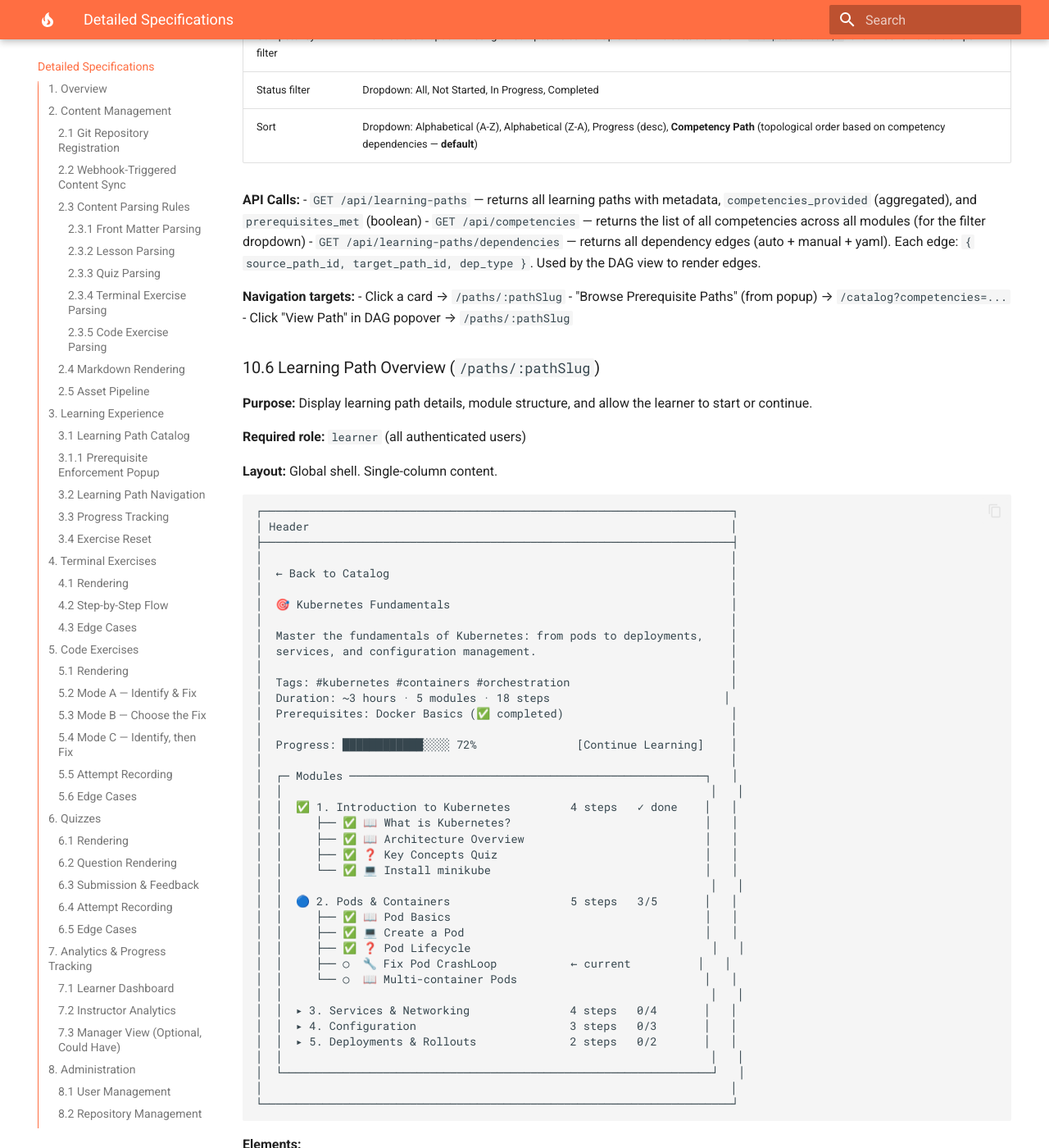
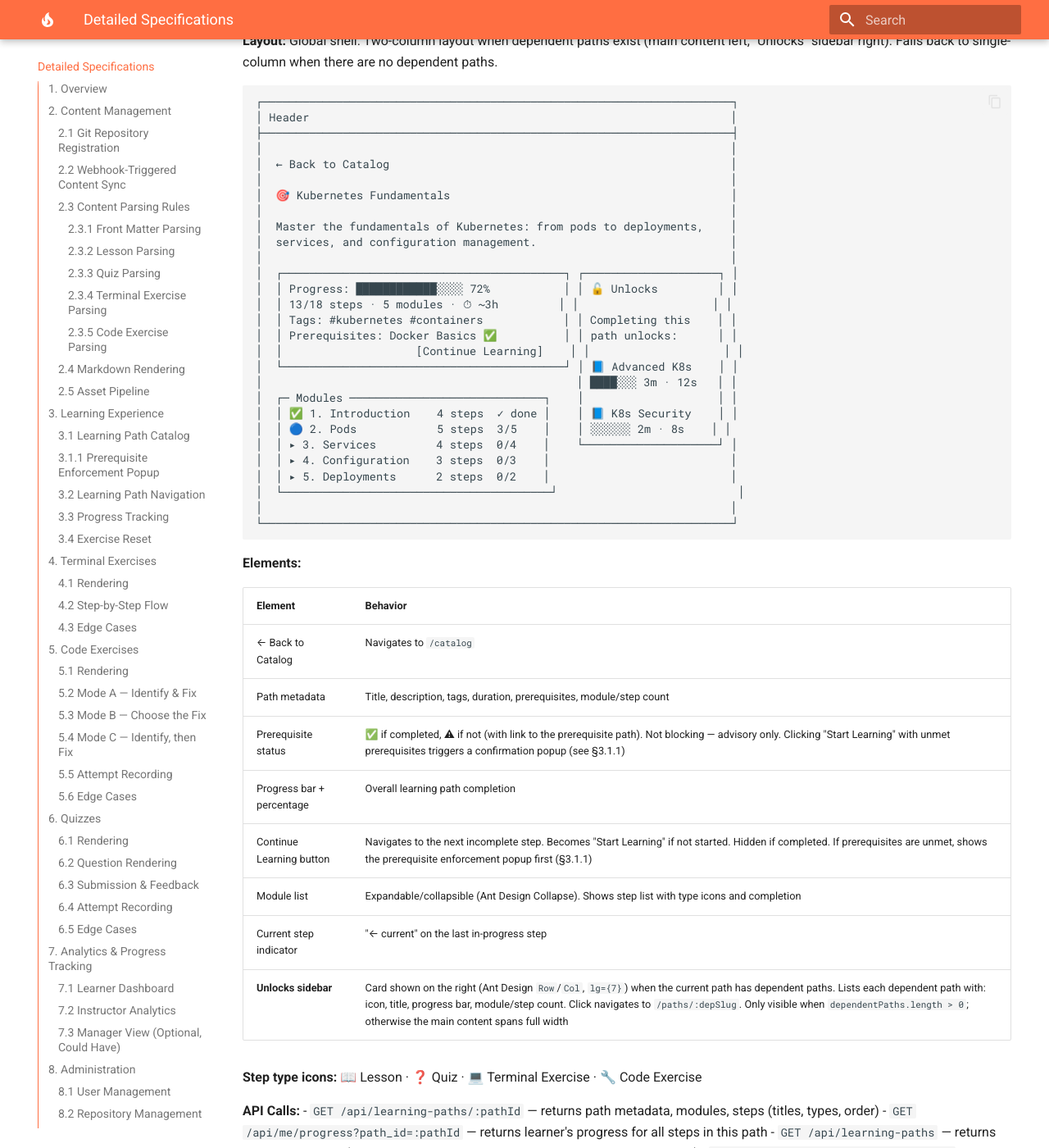
Before and after one commit to fsamin/phoebus, an MkDocs documentation site: the page built from docs/detailed-specifications.md, in a window 1280 px wide and 1400 px high, scrolled down 35634 px. Shown: the whole window at 82% size. Built offline with MkDocs 1.6.1 and Material for MkDocs 9.7.7, drawn with Linux system fonts in a browser that asks for light colours; some of the changed text lies outside the part shown.

Commit message:
docs: update specs for grid-only catalog and Unlocks sidebar
- Remove DAG view toggle documentation from detailed specs (catalog is grid-only)
- Add 'Unlocks' sidebar documentation to PathOverview section
- Update PathOverview layout diagram (two-column with sidebar)
- Add dependency API calls to PathOverview spec
- Update tech-arch: CatalogDAG is admin-only, dependency API serves Unlocks sidebar
- Update product-spec: clarify DAG is admin-only, add Unlocks sidebar mention

Co-authored-by: Copilot <223556219+Copilot@users.noreply.github.com>

````diff
--- a/docs/detailed-specifications.md
+++ b/docs/detailed-specifications.md
@@ -393,25 +393,7 @@ GET /api/assets/{hash}
 3. Filtering: by tag, by enrollment status (enrolled, not enrolled, completed), **by competency** (multi-select)
 4. Sorting: alphabetical, by progress, by most recently accessed, **by competency path** (topological order — **default**)
 5. Search: full-text search on title, description, tags
-6. **View mode toggle:** A `Segmented` control (Ant Design) lets the user switch between:
-   - **Grid view** (AppstoreOutlined icon) — the default card layout described below
-   - **DAG view** (ApartmentOutlined icon) — a directed acyclic graph visualization of learning paths and their dependencies
-   - The selected view mode is persisted in `localStorage` (`catalog-view` key)
-7. All filters (search, tags, competencies, status, sort) apply to both grid and DAG views
-
-**DAG view behavior:**
-- Uses `@xyflow/react` (React Flow) with `dagre` layout (horizontal left-to-right)
-- **Toggle** is a `Segmented` control placed next to the page title (not in the filter bar), with labels "Grid" and "Graph"
-- **Nodes** represent learning paths with: title, icon, progress border color (green = completed, orange = in_progress, gray = not_started), and tag badges
-- **Edges** use `smoothstep` type (orthogonal routing with rounded corners, `borderRadius: 12`). Three dependency types are combined:
-  - `auto`: computed from `path.prerequisites` matching other paths' `competencies_provided` — rendered in neutral gray (`#8c8c8c`)
-  - `manual`: administrator-created via the Admin UI (see §8.4) — rendered in purple (`#b37feb`), animated
-  - `yaml`: defined in `phoebus.yaml` via the `depends_on` field (list of path slugs) — rendered in purple (`#b37feb`), animated
-- Edge labels show the matching competency names (deduplicated)
-- **Dark mode**: all DAG elements (node backgrounds, edge labels, canvas, grid, MiniMap) adapt to the current theme via `useTheme()` context
-- **Popover on click**: clicking a node shows a popover with description, competencies provided, prerequisites, and a "View Path" button navigating to `/paths/:pathSlug`
-- **MiniMap**: color-coded by progress status (green/orange/gray)
-- **Controls**: zoom in/out and pan provided by React Flow's built-in Controls component
+6. **View mode:** The catalog displays learning paths as a grid of cards (no toggle — grid is the only view)
 
 **Competency path sorting (topological order):**
 Learning paths are ordered based on their competency dependencies:
@@ -1385,7 +1367,7 @@ All authenticated views share a common shell layout:
 
 **Required role:** `learner` (all authenticated users)
 
-**Layout:** Global shell. Segmented view toggle (Grid / DAG) above the filter bar. Grid of learning path cards (default) or DAG visualization, with filter/search controls.
+**Layout:** Global shell. Grid of learning path cards with filter/search controls.
 
 ```
 ┌──────────────────────────────────────────────────────────────────────┐
@@ -1441,12 +1423,9 @@ All authenticated views share a common shell layout:
 **API Calls:**
 - `GET /api/learning-paths` — returns all learning paths with metadata, `competencies_provided` (aggregated), and `prerequisites_met` (boolean)
 - `GET /api/competencies` — returns the list of all competencies across all modules (for the filter dropdown)
-- `GET /api/learning-paths/dependencies` — returns all dependency edges (auto + manual + yaml). Each edge: `{ source_path_id, target_path_id, dep_type }`. Used by the DAG view to render edges.
-
 **Navigation targets:**
 - Click a card → `/paths/:pathSlug`
 - "Browse Prerequisite Paths" (from popup) → `/catalog?competencies=...`
-- Click "View Path" in DAG popover → `/paths/:pathSlug`
 
 ### 10.6 Learning Path Overview (`/paths/:pathSlug`)
 
@@ -1454,7 +1433,7 @@ All authenticated views share a common shell layout:
 
 **Required role:** `learner` (all authenticated users)
 
-**Layout:** Global shell. Single-column content.
+**Layout:** Global shell. Two-column layout when dependent paths exist (main content left, "Unlocks" sidebar right). Falls back to single-column when there are no dependent paths.
 
 ```
 ┌──────────────────────────────────────────────────────────────────────┐
@@ -1468,32 +1447,21 @@ All authenticated views share a common shell layout:
 │  Master the fundamentals of Kubernetes: from pods to deployments,    │
 │  services, and configuration management.                             │
 │                                                                      │
-│  Tags: #kubernetes #containers #orchestration                        │
-│  Duration: ~3 hours · 5 modules · 18 steps                          │
-│  Prerequisites: Docker Basics (✅ completed)                         │
-│                                                                      │
-│  Progress: ████████████░░░░ 72%               [Continue Learning]    │
-│                                                                      │
-│  ┌─ Modules ─────────────────────────────────────────────────────┐   │
-│  │                                                                │   │
-│  │  ✅ 1. Introduction to Kubernetes         4 steps   ✓ done    │   │
-│  │     ├── ✅ 📖 What is Kubernetes?                             │   │
-│  │     ├── ✅ 📖 Architecture Overview                           │   │
-│  │     ├── ✅ ❓ Key Concepts Quiz                               │   │
-│  │     └── ✅ 💻 Install minikube                                │   │
-│  │                                                                │   │
-│  │  🔵 2. Pods & Containers                  5 steps   3/5       │   │
-│  │     ├── ✅ 📖 Pod Basics                                      │   │
-│  │     ├── ✅ 💻 Create a Pod                                    │   │
-│  │     ├── ✅ ❓ Pod Lifecycle                                    │   │
-│  │     ├── ○  🔧 Fix Pod CrashLoop           ← current          │   │
-│  │     └── ○  📖 Multi-container Pods                            │   │
-│  │                                                                │   │
-│  │  ▸ 3. Services & Networking               4 steps   0/4       │   │
-│  │  ▸ 4. Configuration                       3 steps   0/3       │   │
-│  │  ▸ 5. Deployments & Rollouts              2 steps   0/2       │   │
-│  │                                                                │   │
-│  └────────────────────────────────────────────────────────────────┘   │
+│  ┌──────────────────────────────────────────┐ ┌────────────────────┐ │
+│  │ Progress: ████████████░░░░ 72%           │ │ 🔓 Unlocks         │ │
+│  │ 13/18 steps · 5 modules · ⏱ ~3h         │ │                    │ │
+│  │ Tags: #kubernetes #containers            │ │ Completing this    │ │
+│  │ Prerequisites: Docker Basics ✅          │ │ path unlocks:      │ │
+│  │                    [Continue Learning]    │ │                    │ │
+│  └──────────────────────────────────────────┘ │ 📘 Advanced K8s    │ │
+│                                               │ ████░░░ 3m · 12s   │ │
+│  ┌─ Modules ─────────────────────────────┐    │                    │ │
+│  │ ✅ 1. Introduction    4 steps  ✓ done │    │ 📘 K8s Security    │ │
+│  │ 🔵 2. Pods            5 steps  3/5    │    │ ░░░░░░ 2m · 8s    │ │
+│  │ ▸ 3. Services         4 steps  0/4    │    └────────────────────┘ │
+│  │ ▸ 4. Configuration    3 steps  0/3    │                           │
+│  │ ▸ 5. Deployments      2 steps  0/2    │                           │
+│  └────────────────────────────────────────┘                           │
 │                                                                      │
 └──────────────────────────────────────────────────────────────────────┘
 ```
@@ -1509,12 +1477,15 @@ All authenticated views share a common shell layout:
 | Continue Learning button | Navigates to the next incomplete step. Becomes "Start Learning" if not started. Hidden if completed. If prerequisites are unmet, shows the prerequisite enforcement popup first (§3.1.1) |
 | Module list | Expandable/collapsible (Ant Design Collapse). Shows step list with type icons and completion |
 | Current step indicator | "← current" on the last in-progress step |
+| **Unlocks sidebar** | Card shown on the right (Ant Design `Row`/`Col`, `lg={7}`) when the current path has dependent paths. Lists each dependent path with: icon, title, progress bar, module/step count. Click navigates to `/paths/:depSlug`. Only visible when `dependentPaths.length > 0`; otherwise the main content spans full width |
 
 **Step type icons:** 📖 Lesson · ❓ Quiz · 💻 Terminal Exercise · 🔧 Code Exercise
 
 **API Calls:**
 - `GET /api/learning-paths/:pathId` — returns path metadata, modules, steps (titles, types, order)
 - `GET /api/me/progress?path_id=:pathId` — returns learner's progress for all steps in this path
+- `GET /api/learning-paths` — returns all learning paths (used to resolve prerequisite providers and dependent paths)
+- `GET /api/learning-paths/dependencies` — returns all dependency edges (used to identify paths that depend on the current one for the "Unlocks" sidebar)
 
 **Navigation targets:**
 - Click any step → `/paths/:pathSlug/steps/:stepSlug`
````
Also changed, not shown: docs/product-specification.md (+1 -1 lines), docs/technical-architecture.md (+2 -2 lines).
